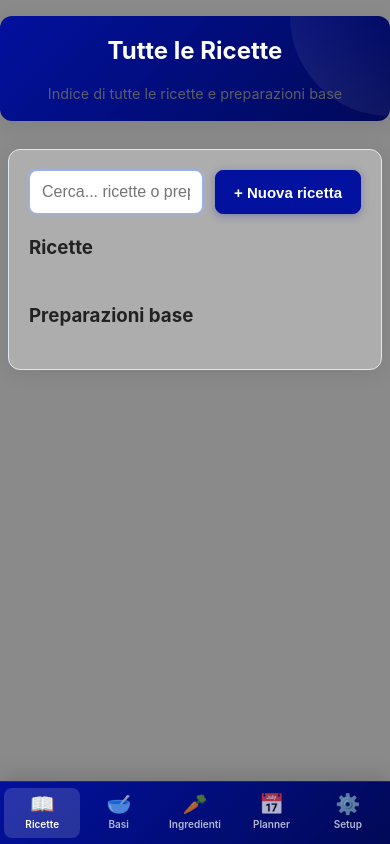
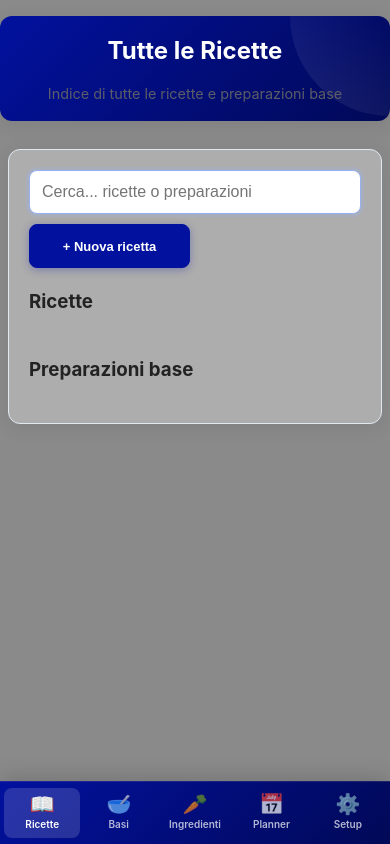
Before and after one commit to manu82banfi/Ricette-app, a plain HTML site: page index2.html in a window 390 px wide. Drawn offline with Linux system fonts and the light colour scheme; no server answers.

Commit message:
Add files via upload

```diff
--- a/css/style.css
+++ b/css/style.css
@@ -2268,12 +2268,29 @@ body.theme-dark .inventario-riga .inv-del:hover {
   }
 }
 /* ========================================================================
-   FIX: pulsanti nel panel-header di ingredienti.html
-   Forza la stessa altezza per "+ Nuovo ingrediente" e "📦 Inventario magazzino"
+   FIX: panel-header (ricerca + pulsanti)
+   - Desktop: riga unica (search flessibile, pulsanti a destra)
+   - Mobile: search su riga intera, pulsanti affiancati sulla riga sotto
+   Usato in: ingredienti.html, index2.html, preparazioni-base.html, planner.html
    ======================================================================== */
 
-#ingredientiSection .panel-header .btn,
+/* Il contenitore deve poter andare a capo */
+.panel-header {
+  flex-wrap: wrap;
+  gap: 12px;
+}
+
+/* Il campo di ricerca: cresce, si restringe, ma non deve mai sbordare */
+.panel-header .search {
+  flex: 1 1 220px;
+  min-width: 0;          /* fondamentale dentro un flex container */
+  max-width: 100%;
+}
+
+/* Pulsanti: non si allargano oltre il contenuto, non sbordano */
 .panel-header .btn {
+  flex: 0 0 auto;
+  max-width: 100%;
   height: 44px;
   min-height: 44px;
   display: inline-flex;
@@ -2284,11 +2301,41 @@ body.theme-dark .inventario-riga .inv-del:hover {
   white-space: nowrap;
 }
 
-/* Su mobile lascia stare il comportamento responsive esistente */
+/* ---------- MOBILE: search sopra, pulsanti affiancati sotto ---------- */
 @media (max-width: 900px) {
+
+  .panel-header {
+    /* flex-direction resta row: vogliamo i due pulsanti affiancati */
+    gap: 10px;
+  }
+
+  /* Search occupa tutta la prima riga */
+  .panel-header .search {
+    flex: 1 1 100%;
+    width: 100%;
+    max-width: 100%;
+    order: 1;            /* forza il search come primo elemento */
+  }
+
+  /* I due pulsanti stanno sulla seconda riga, affiancati, 50/50 */
   .panel-header .btn {
-    height: auto;
+    flex: 1 1 calc(50% - 5px);   /* metà larghezza meno metà gap */
+    max-width: calc(50% - 5px);
+    height: 44px;
     min-height: 44px;
-    padding: 12px 18px;
-  }
-}
+    padding: 0 10px;
+    font-size: 14px;
+    white-space: normal;         /* permette al testo lungo di andare a capo se serve */
+    text-align: center;
+    line-height: 1.2;
+    order: 2;                    /* dopo il search */
+  }
+}
+
+/* ---------- MOBILE molto stretto: testo più compatto ---------- */
+@media (max-width: 420px) {
+  .panel-header .btn {
+    font-size: 13px;
+    padding: 0 8px;
+  }
+}
```
